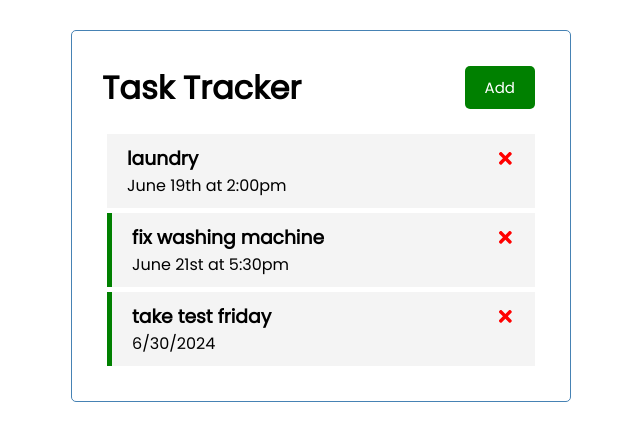
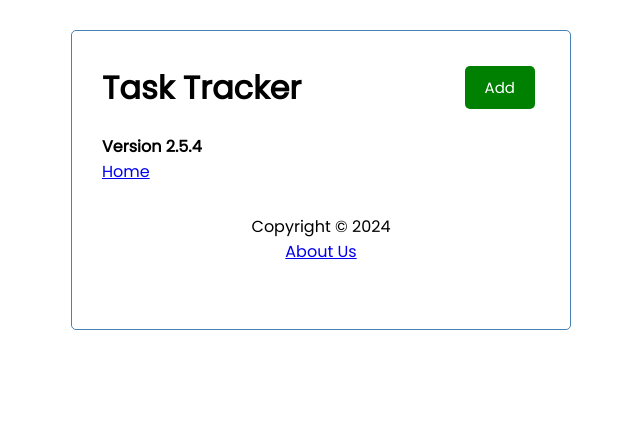
Before and after one commit to codiemaureen/ReactAPITraversyMedia, a React (Create React App) app in the folder react-api/react-task-tracker/: page /about in a window 1280 px wide. Shown: the top 440 px of the page, without its empty margins (319-959 px from the left). Built offline with nearby package versions, Linux system fonts and the light colour scheme; data requests are answered from the project's data file.

Commit message:
Adding Routes

```diff
--- a/react-api/react-task-tracker/db.json
+++ b/react-api/react-task-tracker/db.json
@@ -4,7 +4,7 @@
       "id": "1",
       "text": "laundry",
       "day": "June 19th at 2:00pm",
-      "reminder": false
+      "reminder": true
     },
     {
       "id": "2",
--- a/react-api/react-task-tracker/package.json
+++ b/react-api/react-task-tracker/package.json
@@ -10,6 +10,7 @@
     "react": "^18.3.1",
     "react-dom": "^18.3.1",
     "react-icons": "^5.2.1",
+    "react-router-dom": "^6.23.1",
     "react-scripts": "5.0.1",
     "web-vitals": "^2.1.4"
   },
--- a/react-api/react-task-tracker/src/App.js
+++ b/react-api/react-task-tracker/src/App.js
@@ -1,8 +1,10 @@
+import { useEffect, useState } from 'react';
+import {BrowserRouter as Router, Routes, Route} from 'react-router-dom'
 import Header from "./components/Header";
 import Tasks from "./components/Tasks";
 import AddTask from "./components/AddTask";
-import { useEffect, useState } from 'react'
-
+import Footer from "./components/Footer";
+import About from "./components/About";
 
 const App = () => {
  const [showAddTask, setShowAddTask] = useState(false)
@@ -71,13 +73,32 @@ const App = () => {
 
     setTasks(tasks.map((task) => task.id === id ? {...task, reminder: data.reminder} : task))
   }
-
   return (
-    <div className="container">
-      <Header onAdd={() => setShowAddTask(!showAddTask)} showAdd={showAddTask}/>
-      {showAddTask && <AddTask onAdd={addTask}/>}
-      <Tasks tasks={tasks} onDelete={deleteTask} onToggle={toggleReminder}/>
-    </div>
+    <Router>
+      <div className="container">
+        <Header
+         onAdd={() => setShowAddTask(!showAddTask)}
+         showAdd={showAddTask}/>
+        <Routes>
+          <Route
+          path="/"
+          element={
+            <>
+              {showAddTask && <AddTask onAdd={addTask}/>}
+              {tasks.length > 0 ?
+              (<Tasks tasks={tasks}
+                onDelete={deleteTask}
+                onToggle={toggleReminder}/>) : (
+                'No task to show'
+              )}
+            </>
+          }
+          />
+          <Route path='/about' element={<About />}/>
+        </Routes>
+        <Footer />
+      </div>
+    </Router>
   );
 }
 
--- /dev/null
+++ b/react-api/react-task-tracker/src/components/About.js
@@ -0,0 +1,10 @@
+const About = () => {
+  return (
+    <div>
+      <h4>Version 2.5.4</h4>
+      <a href="/">Home</a>
+    </div>
+  )
+}
+
+export default About
--- /dev/null
+++ b/react-api/react-task-tracker/src/components/Footer.js
@@ -0,0 +1,10 @@
+const Footer = () => {
+  return (
+   <footer>
+    <p>Copyright &copy; 2024</p>
+    <a href="/about">About Us</a>
+   </footer>
+  )
+}
+
+export default Footer
```
Also changed, not shown: 1 other file (tests, documents, lock files or other folders).
